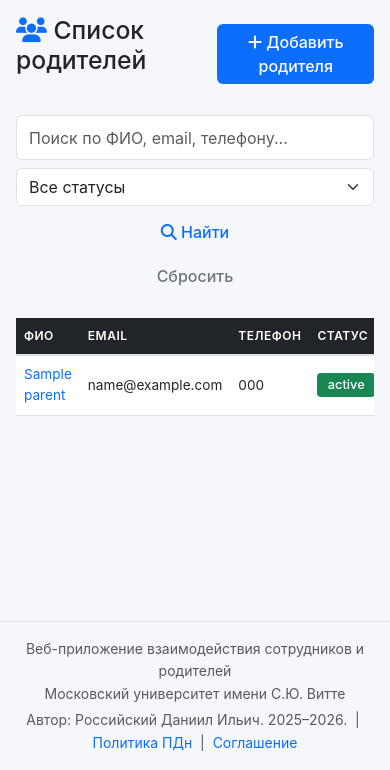
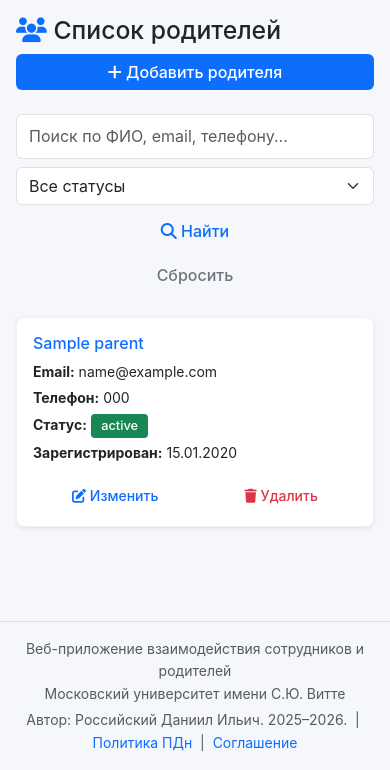
Before and after one commit to Ananice/Rossiiskii_35_WebApp_Parents, a Django app: template templates/parents/parent_list.html in a window 390 px wide. Shown: the part 74-844 px from the top of the page. Run offline with Django 3.2, Linux system fonts and the light colour scheme; the template is opened without the code that fills it: most values are stand-ins (such as "Sample title", 1, 10 or a date in 2020).

Commit message:
fix(parents): улучшено мобильное отображение parent_list

```diff
--- a/templates/parents/parent_list.html
+++ b/templates/parents/parent_list.html
@@ -1,34 +1,37 @@
 {% extends "base/base.html" %}
 {% block title %}Родители — МУИВ Портал{% endblock %}
 {% block content %}
-<div class="d-flex justify-content-between align-items-center mb-4">
-    <h2><i class="fas fa-users text-primary"></i> Список родителей</h2>
-    <a href="{% url 'parents:parent-create' %}" class="btn btn-primary">
+<div class="d-flex flex-column flex-md-row justify-content-between align-items-start align-items-md-center gap-2 mb-4">
+    <h2 class="mb-0"><i class="fas fa-users text-primary"></i> Список родителей</h2>
+    <a href="{% url 'parents:parent-create' %}" class="btn btn-primary w-100 w-md-auto">
         <i class="fas fa-plus"></i> Добавить родителя
     </a>
 </div>
 
 <form method="get" class="row g-2 mb-4">
-    <div class="col-md-5">
+    <div class="col-12 col-md-5">
         <input type="text" name="search" value="{{ search }}" class="form-control"
                placeholder="Поиск по ФИО, email, телефону...">
     </div>
-    <div class="col-md-3">
+    <div class="col-12 col-md-3">
         <select name="status" class="form-select">
             <option value="">Все статусы</option>
-            {% for val, label in statuses %}<option value="{{ val }}" {% if status == val %}selected{% endif %}>{{ label }}</option>{% endfor %}
+            {% for val, label in statuses %}
+            <option value="{{ val }}" {% if status == val %}selected{% endif %}>{{ label }}</option>
+            {% endfor %}
         </select>
     </div>
-    <div class="col-md-2">
+    <div class="col-12 col-sm-6 col-md-2">
         <button type="submit" class="btn btn-outline-primary w-100">
             <i class="fas fa-search"></i> Найти
         </button>
     </div>
-    <div class="col-md-2">
+    <div class="col-12 col-sm-6 col-md-2">
         <a href="{% url 'parents:parent-list' %}" class="btn btn-outline-secondary w-100">Сбросить</a>
     </div>
 </form>
 
+<div class="d-none d-md-block">
     <div class="table-responsive">
         <table class="table table-hover align-middle">
             <thead class="table-dark">
@@ -58,12 +61,14 @@
                     </td>
                     <td>{{ parent.registered_at|date:"d.m.Y" }}</td>
                     <td>
+                        <div class="d-flex gap-1 flex-wrap">
                             <a href="{% url 'parents:parent-update' parent.pk %}" class="btn btn-sm btn-outline-primary">
                                 <i class="fas fa-edit"></i>
                             </a>
                             <a href="{% url 'parents:parent-delete' parent.pk %}" class="btn btn-sm btn-outline-danger">
                                 <i class="fas fa-trash"></i>
                             </a>
+                        </div>
                     </td>
                 </tr>
                 {% empty %}
@@ -72,16 +77,60 @@
             </tbody>
         </table>
     </div>
+</div>
+
+<div class="d-md-none">
+    {% for parent in parents %}
+    <div class="card shadow-sm mb-3">
+        <div class="card-body">
+            <h6 class="mb-2">
+                <a href="{% url 'parents:parent-detail' parent.pk %}" class="text-decoration-none">
+                    {{ parent.get_full_name }}
+                </a>
+            </h6>
+
+            <p class="mb-1 small"><strong>Email:</strong> {{ parent.email|default:"—" }}</p>
+            <p class="mb-1 small"><strong>Телефон:</strong> {{ parent.phone|default:"—" }}</p>
+            <p class="mb-1 small">
+                <strong>Статус:</strong>
+                <span class="badge {% if parent.status == 'ACTIVE' %}bg-success{% elif parent.status == 'INACTIVE' %}bg-secondary{% else %}bg-danger{% endif %}">
+                    {{ parent.get_status_display }}
+                </span>
+            </p>
+            <p class="mb-3 small"><strong>Зарегистрирован:</strong> {{ parent.registered_at|date:"d.m.Y" }}</p>
+
+            <div class="d-flex gap-2">
+                <a href="{% url 'parents:parent-update' parent.pk %}" class="btn btn-sm btn-outline-primary flex-fill">
+                    <i class="fas fa-edit"></i> Изменить
+                </a>
+                <a href="{% url 'parents:parent-delete' parent.pk %}" class="btn btn-sm btn-outline-danger flex-fill">
+                    <i class="fas fa-trash"></i> Удалить
+                </a>
+            </div>
+        </div>
+    </div>
+    {% empty %}
+    <div class="text-center text-muted py-4">Родители не найдены</div>
+    {% endfor %}
+</div>
 
 {% if is_paginated %}
-<nav>
-    <ul class="pagination">
+<nav class="mt-4">
+    <ul class="pagination justify-content-center flex-wrap">
         {% if page_obj.has_previous %}
-        <li class="page-item"><a class="page-link" href="?page={{ page_obj.previous_page_number }}">‹</a></li>
+        <li class="page-item">
+            <a class="page-link" href="?search={{ search|urlencode }}&status={{ status|urlencode }}&page={{ page_obj.previous_page_number }}">‹</a>
+        </li>
         {% endif %}
-        <li class="page-item active"><span class="page-link">{{ page_obj.number }} / {{ page_obj.paginator.num_pages }}</span></li>
+
+        <li class="page-item active">
+            <span class="page-link">{{ page_obj.number }} / {{ page_obj.paginator.num_pages }}</span>
+        </li>
+
         {% if page_obj.has_next %}
-        <li class="page-item"><a class="page-link" href="?page={{ page_obj.next_page_number }}">›</a></li>
+        <li class="page-item">
+            <a class="page-link" href="?search={{ search|urlencode }}&status={{ status|urlencode }}&page={{ page_obj.next_page_number }}">›</a>
+        </li>
         {% endif %}
     </ul>
 </nav>
```
Lines whose indentation alone changed are shown as unchanged.
